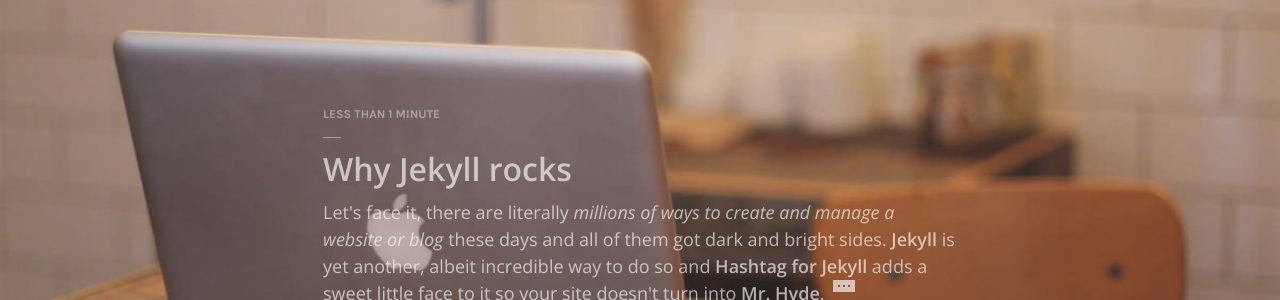
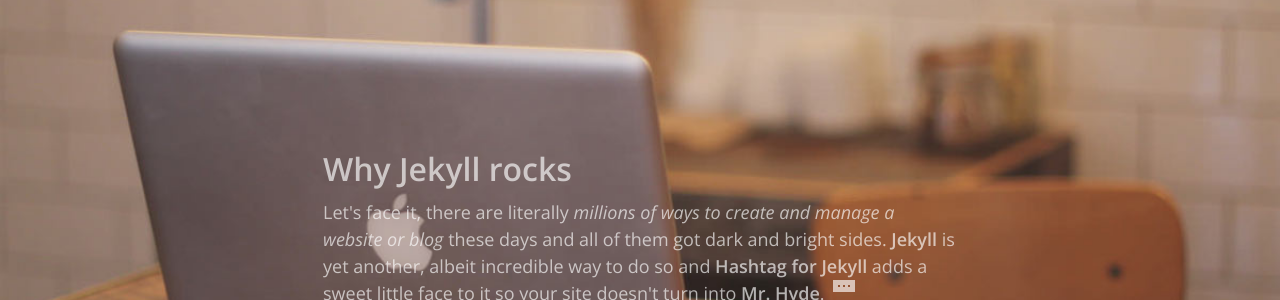
Before and after one commit to flish/flish.github.io, a Jekyll site: the page built from index.html, in a window 1280 px wide. Shown: the part 173-473 px from the top of the page. Built offline with Jekyll 4.4.1, drawn with Linux system fonts in a browser that asks for light colours.

Commit message:
removed reading time plugin that won’t work on pages
closes #1

```diff
--- a/_includes/excerpt.html
+++ b/_includes/excerpt.html
@@ -2,7 +2,6 @@
 
 <div class="excerpt">
 
-	<span class="title">{{ page.content | reading_time_as_i }}</span>
 
 	{% if page.title %}
 
```
Also changed, not shown: 1 other file.
